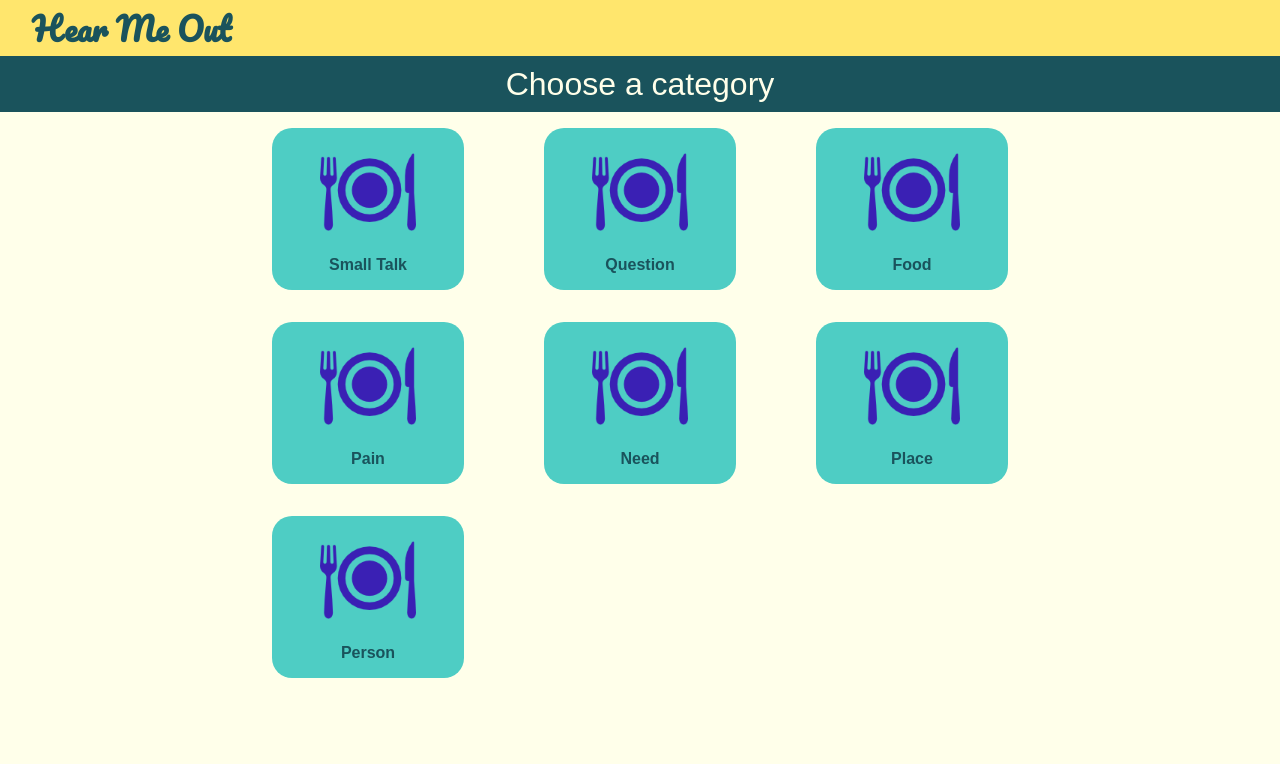
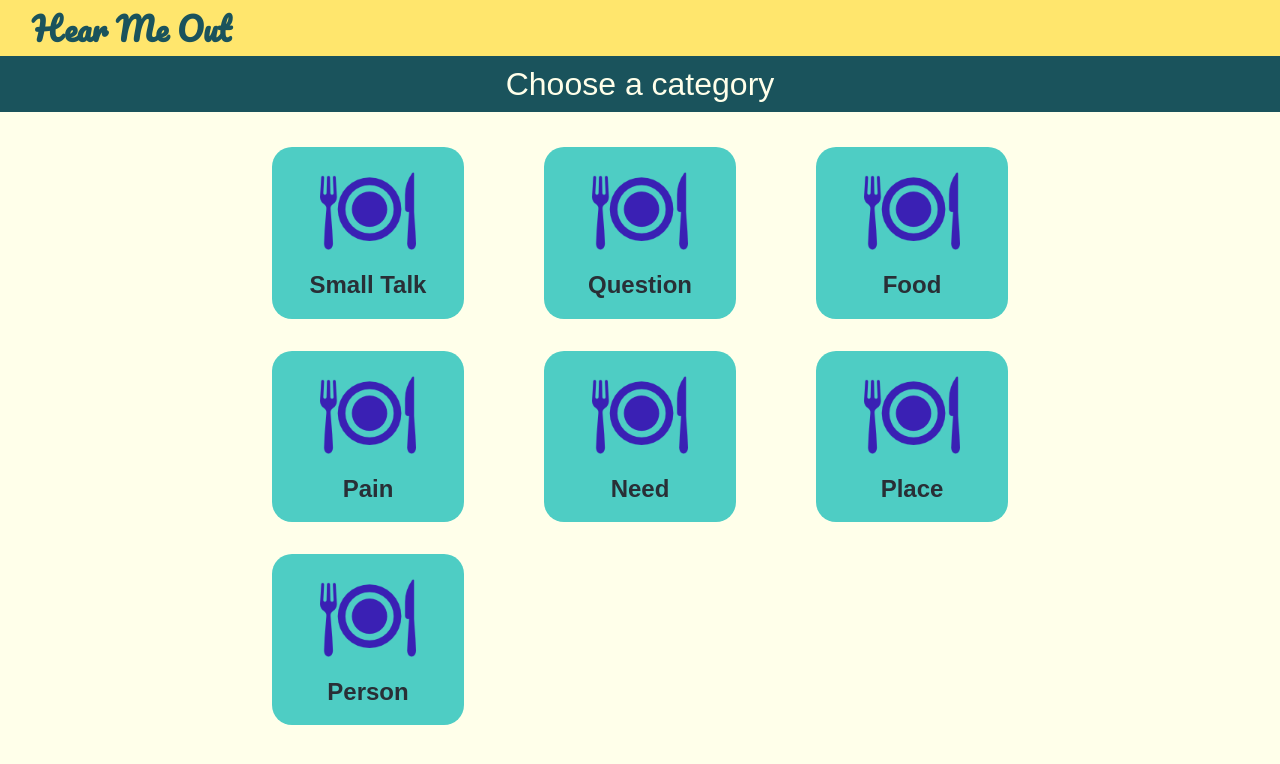
Before and after one commit to jae-huh/hear-me-out, a React (Create React App) app: page / in a window 1280 px wide. Shown: the top 764 px of the page. Built offline with nearby package versions, Linux system fonts and the light colour scheme.

Commit message:
Minor style change

```diff
--- a/src/Button.css
+++ b/src/Button.css
@@ -1,7 +1,7 @@
 .button {
   width: 25%;
   background-color: #4ECDC4;
-  color: #1A535C;
+  color: #292F36;
   margin: 1em;
   padding: 1em 0 0 0;
   display: flex;
@@ -21,4 +21,6 @@
 
 .keyword {
   font-weight: bold;
+  font-size: 1.5em;
+  margin: 0.5em 0 0.8em 0;
 }
--- a/src/Button.js
+++ b/src/Button.js
@@ -1,6 +1,7 @@
 import React from 'react'
 import './Button.css'
 import dinner from '../public/images/dinner.png'
+import questionMark from '../public/images/question-mark.png'
 
 const Button = (props) => {
   const synth = window.speechSynthesis
@@ -14,6 +15,8 @@ const Button = (props) => {
     props.showMessage(props.name)
   }
 
+  // Move generate button function from App and button container div + below
+
   return (
     <div className="button" onClick={speakShowMessage}>
       <img className="btn-image" src={dinner} alt={props.name} />
--- a/src/Display.css
+++ b/src/Display.css
@@ -1,6 +1,7 @@
 .display {
   background-color: #1A535C;
   width: 100%;
+  margin-bottom: 1.2em;
 }
 
 .display > h1 {
```
